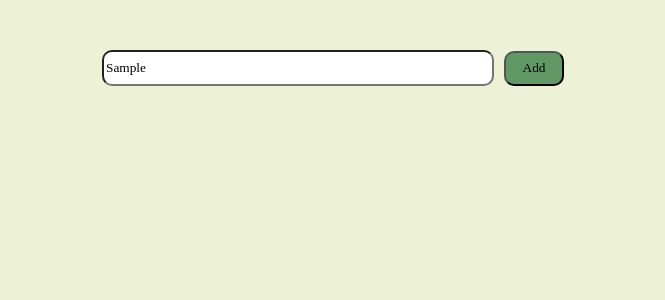
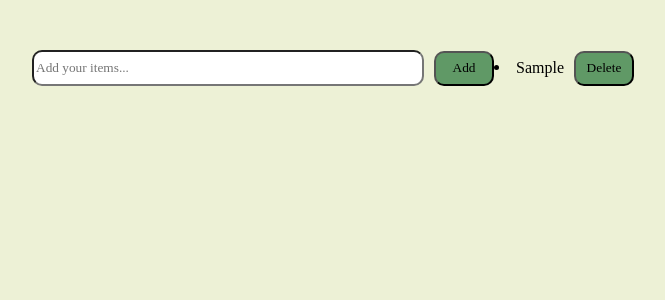
Before and after one commit to Mehrnaz-Khorrami/shopping-list, a React (Create React App) app: page / in a window 1280 px wide. Both pictures are taken after typing "Sample" into the empty fields and a click on the button "Add". Shown: the top 300 px of the page, without its empty margins (307-972 px from the left). Built offline with nearby package versions, Linux system fonts and the light colour scheme; a web font is replaced by a local one.

Commit message:
makes displaye items like list and their delete button

```diff
--- a/src/App.js
+++ b/src/App.js
@@ -1,13 +1,47 @@
-import logo from './logo.svg';
+
 import './App.css';
+import { useState } from 'react';
 
 function App() {
+
+  const [input, setInput] = useState('');
+  const [list, setList] = useState([]);
+
+  function handleChange(e) {
+    setInput(e.target.value);
+  }
+
+  function addItem(e) {
+    e.preventDefault();
+    if(!input){
+      alert('Enter your item, please!')
+    } else {
+      setList((addedItem)=> [...addedItem, input]);
+      setInput('');
+    }
+  }
+
+  function handleDelete(e) {
+    e.preventDefault();
+  }
+
   return (
     <div className="App">
      <div className='input'>
-      <input type="text" placeholder='Add your items...' />
-      <button>Add</button>
+      <input type="text" placeholder='Add your items...' value={input} onChange={handleChange}/>
+      <button className='add' onClick={addItem}>Add</button>
      </div>
+
+      {
+        list.map((items) => (
+          <div className='displayItem'>
+            <li>{items}
+              <button className='delete' onClick={handleDelete}>Delete</button>
+            </li>
+          </div>
+        ))
+      }
+
     </div>
   );
 }
```
